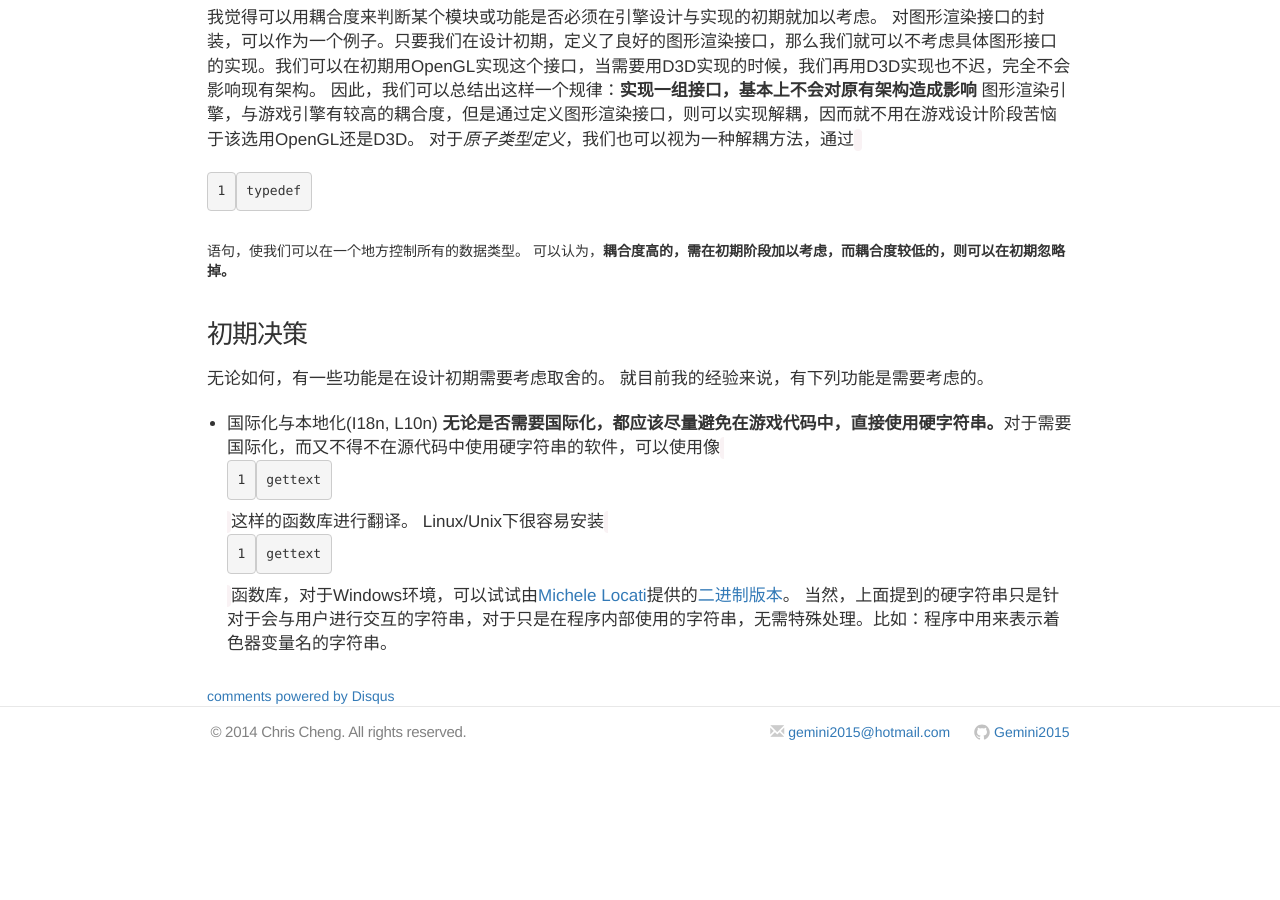
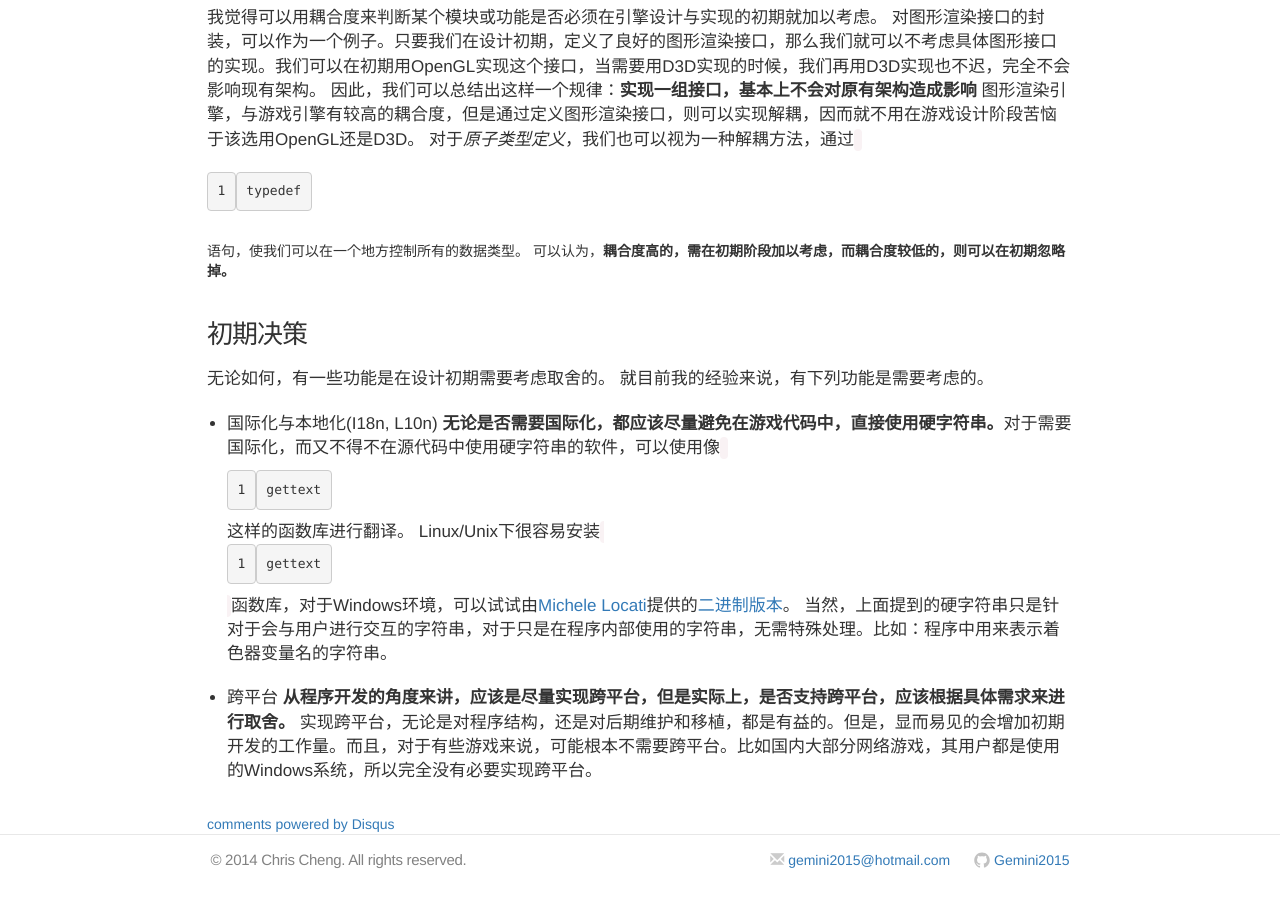
Before and after one commit to Gemini2015/gemini2015.github.io, a Jekyll site: the page built from _posts/2014-11-13-game-note.markdown, in a window 1280 px wide and 900 px high, scrolled down 1658 px. Built offline with Jekyll 4.4.1, drawn with Linux system fonts in a browser that asks for light colours; nearby versions of some CDN libraries; comment, search, counter and statistics services are not loaded; before the commit the page ends 2430 px from its top, so only the background shows below that.

Commit message:
更新跨平台

```diff
--- a/_posts/2014-11-13-game-note.markdown
+++ b/_posts/2014-11-13-game-note.markdown
@@ -55,3 +55,7 @@ description: 涉及到游戏各方面的备忘录
   **无论是否需要国际化，都应该尽量避免在游戏代码中，直接使用硬字符串。**对于需要国际化，而又不得不在源代码中使用硬字符串的软件，可以使用像`gettext`这样的函数库进行翻译。
   Linux/Unix下很容易安装`gettext`函数库，对于Windows环境，可以试试由[Michele Locati](https://github.com/mlocati)提供的[二进制版本](http://mlocati.github.io/gettext-iconv-windows/)。
   当然，上面提到的硬字符串只是针对于会与用户进行交互的字符串，对于只是在程序内部使用的字符串，无需特殊处理。比如：程序中用来表示着色器变量名的字符串。
+
+- 跨平台
+  **从程序开发的角度来讲，应该是尽量实现跨平台，但是实际上，是否支持跨平台，应该根据具体需求来进行取舍。**
+  实现跨平台，无论是对程序结构，还是对后期维护和移植，都是有益的。但是，显而易见的会增加初期开发的工作量。而且，对于有些游戏来说，可能根本不需要跨平台。比如国内大部分网络游戏，其用户都是使用的Windows系统，所以完全没有必要实现跨平台。
```
